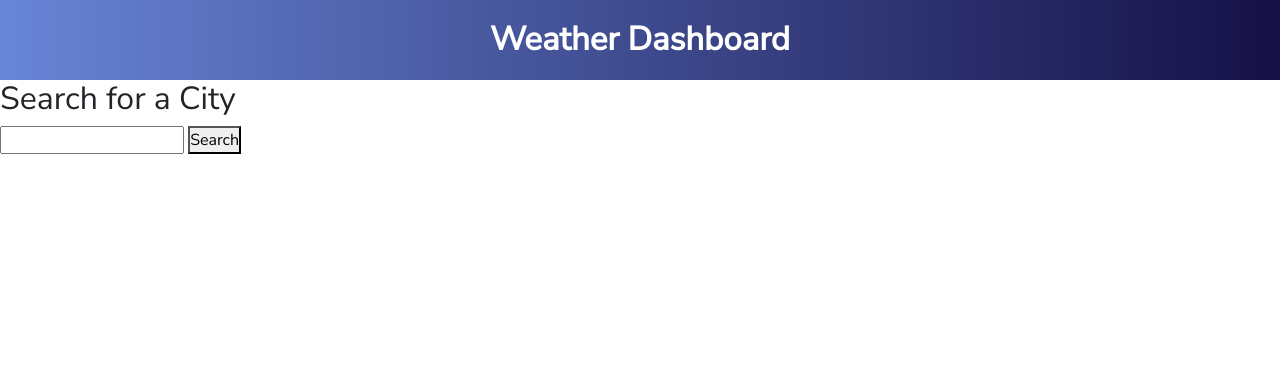
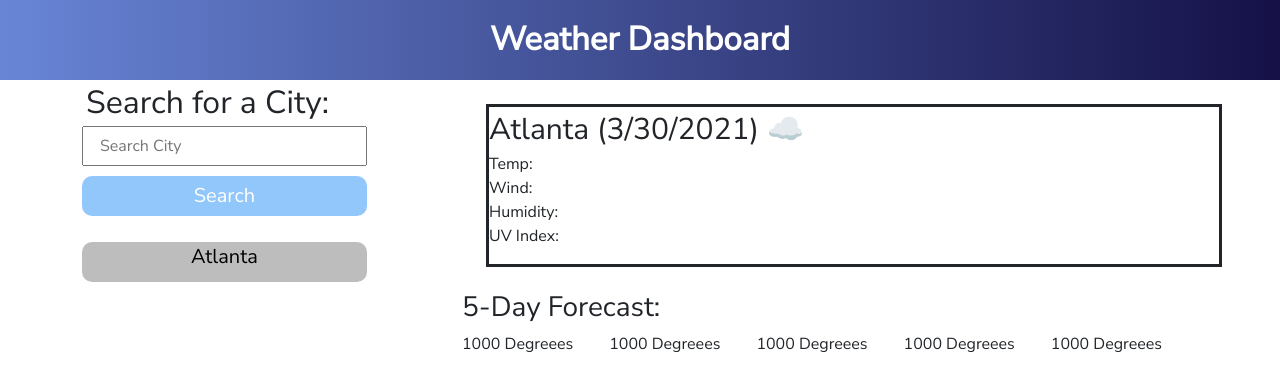
Before and after one commit to shinyfins/Weather-API, a plain HTML site: page index.html in a window 1280 px wide. Drawn offline with nearby package versions, Linux system fonts and the light colour scheme.

Commit message:
added styling and page format and skeleton now the hardest part the APi

```diff
--- a/assets/style.css
+++ b/assets/style.css
@@ -31,3 +31,37 @@ header h1 {
     font-size: 20px;
     margin: 0.5em 0;
 }
+
+input {
+    width: 80%;
+    height: 40px;
+    font-size: 20px;
+    padding: 0 1em;
+}
+
+.slctcity {
+    border-radius: 10px;
+    background-color: #bdbdbd;
+    width: 80%;
+    height: 40px;
+    color: black;
+    font-size: 20px;
+    text-align: center;
+}
+
+.displayBox {
+    width: 140px;
+    display: inline-block;
+    vertical-align: top;
+    text-align: left;
+    border: black;
+    border: solid;
+}
+
+.cityName {
+    font-size: 30px;
+}
+
+.fiveDay {
+    font-weight: 30000;
+}
--- a/index.html
+++ b/index.html
@@ -19,22 +19,61 @@
         <h1>Weather Dashboard</h1>
     </header>
 
-    <div>
+    <div class="container">
+        <div class="row">
         <!--City Search-->
 
-        <section>
-            <h2>Search for a City</h2>
-            <input/>
-            <button>Search</button>
+        <section class="cities col-4">
+            <h2 class="m-1">Search for a City:</h2>
+            <input tpye="text" placeholder="Search City" name="city"/>
+            <div class="mb-3">
+            <button type="search" class="searchbtn">
+                Search
+            </button>
+        </div>
+
+           <p class="slctcity">Atlanta</p>
         </section>
-    </div>
+<!--Curren display city stat-->
+<div class="col-8">
 
-    <section>
-        <div>
-            <span></span>
+    <section class="displayBox col-12 m-4">
+        <div class="row">
+            <span class="cityName">Atlanta (3/30/2021) ☁️</span>
+        </div>
+
+        <p>
+            Temp:
+            <br>
+            Wind:
+            <br>
+            Humidity:
+            <br>
+            UV Index:
+        </p>
+    </section>
+
+    <!--five day forecast-->
+    <section class="fiveDay row">
+        <div class="col-12">
+            <h3>5-Day Forecast:</h3>
+        </div>
+        <div class="row">
+            <div class="col forecast">1000 Degreees</div>
+            <div class="col forecast">1000 Degreees</div>
+            <div class="col forecast">1000 Degreees</div>
+            <div class="col forecast">1000 Degreees</div>
+            <div class="col forecast">1000 Degreees</div>
         </div>
     </section>
 
+</div>
+
+</div>
+
+</div>
+
 </body>
 
+<scip src="assets/index.js"></scip>
 </html>
```
